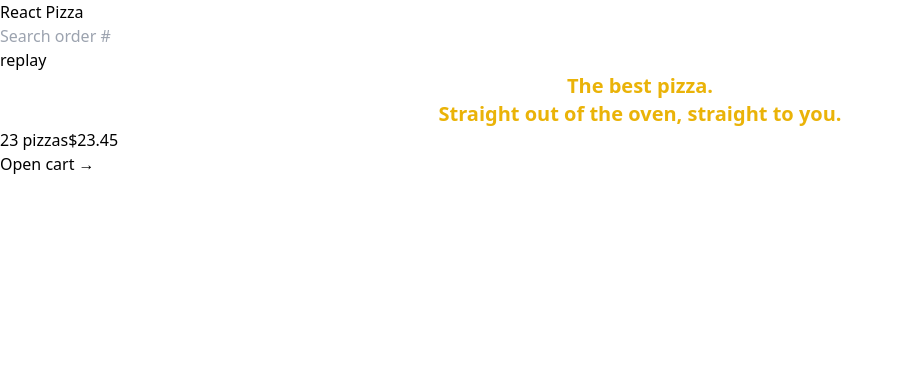
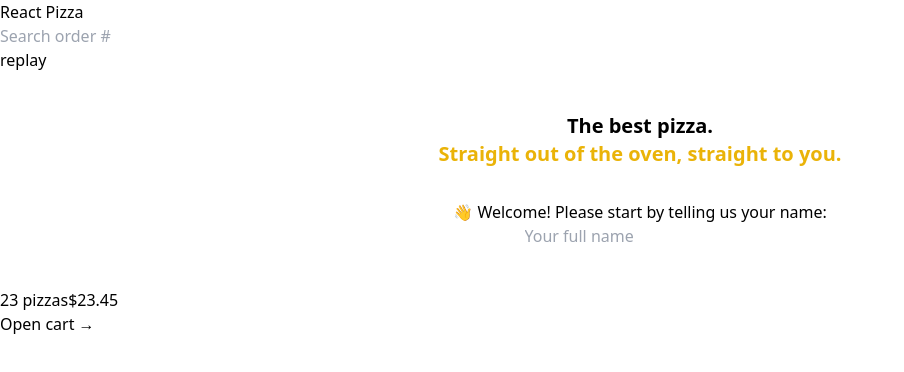
Before and after one commit to replayzor/react-pizza, a React (Vite) app: page / in a window 1280 px wide. Shown: the top 372 px of the page, without its empty margins (0-904 px from the left). Built offline with nearby package versions, Linux system fonts and the light colour scheme.

Commit message:
feat. add CreatUser component add. css

```diff
--- a/src/ui/Home.jsx
+++ b/src/ui/Home.jsx
@@ -1,11 +1,17 @@
+import CreateUser from "../components/user/CreateUser";
+
 function Home() {
   return (
-    <div>
-      <h1 className="text-center text-xl font-semibold text-yellow-500">
+    <div className="my-10 text-center ">
+      <h1 className="mb-8 text-xl font-semibold">
         The best pizza.
         <br />
-        Straight out of the oven, straight to you.
+        <span className="text-yellow-500">
+          Straight out of the oven, straight to you.
+        </span>
       </h1>
+
+      <CreateUser />
     </div>
   );
 }
```
